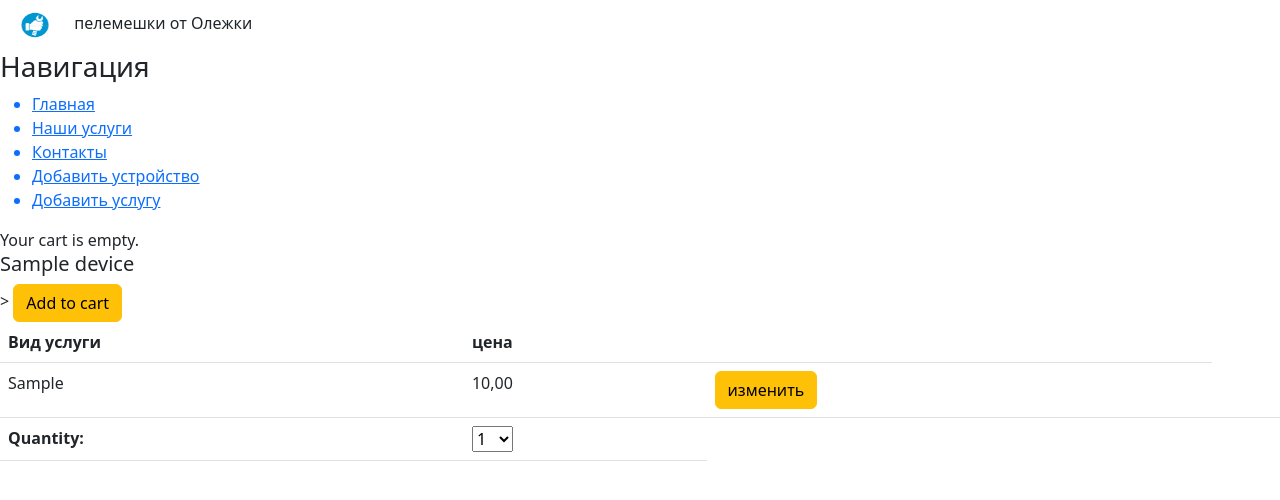
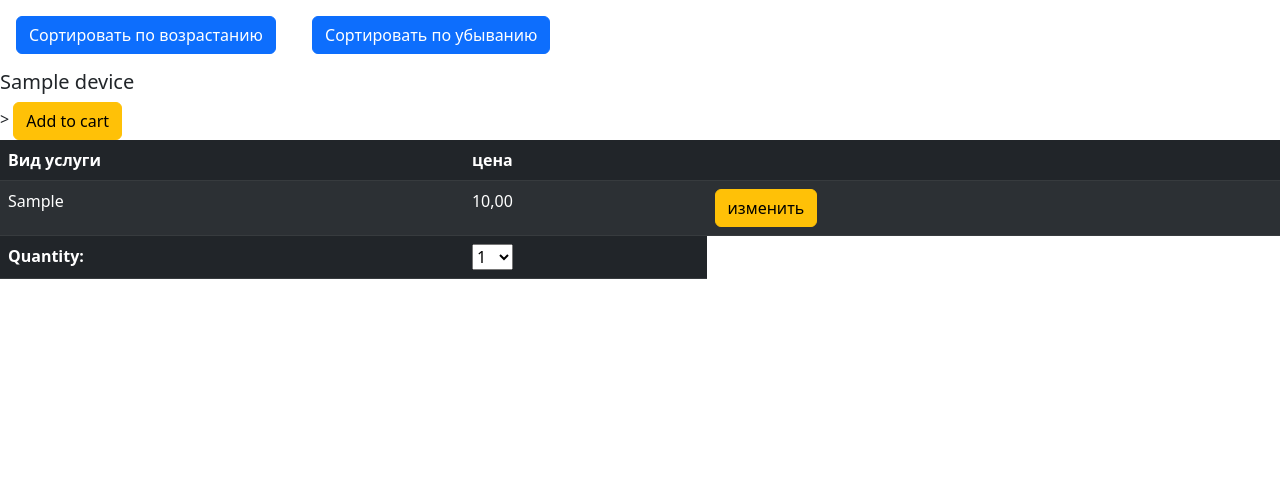
Before and after one commit to OlegErshov/Django, a Django app: page /details/1/ in a window 1280 px wide. Shown: the top 500 px of the page. Run offline with Django 4.2, Linux system fonts and the light colour scheme; a user stored in the database is signed in; tables that the repository leaves empty hold one stand-in row (values such as "Sample post").

Commit message:
finish lab

```diff
--- a/serviceCenter/services/templates/services/details.html
+++ b/serviceCenter/services/templates/services/details.html
@@ -1,4 +1,3 @@
-
 <!DOCTYPE html>
 {% load static%}
     <html>
@@ -8,46 +7,17 @@
         <title>Edit</title>
     </head>
 
-    <aside>
-    <img  src="{% static 'services/img/logo.jpg' %}" height="50" width="70"  alt="logo">
-    <span class="logo"> пелемешки от Олежки</span>
-    <h3>Навигация</h3>
-    <ul>
-        <a href="{% url 'services:home' %}"><li>Главная</li></a>
-        <a href="{% url 'services:services' %}"><li>Наши услуги</li></a>
-        <a href=""><li>Контакты</li></a>
-        {% if user.is_staff %}
-        <a href="{% url 'services:create'%}"><li>Добавить устройство</li></a>
-        <a href="{% url 'services:createIssue' %}"><li>Добавить услугу</li></a>
-        {% endif %}
-
-    </ul>
-     <div class="cart">
-        {%if user.is_authenticated%}
-        {% with total_items=cart|length %}
-            {% if cart|length > 0 %}
-                Your cart:
-                <a href="{% url 'cart:cart_details' %}">
-                    {{ total_items }} item{{ total_items|pluralize }},
-                    ${{ cart.get_total_price }}
-                </a>
-            {% else %}
-                Your cart is empty.
-            {% endif %}
-        {% endwith %}
-        {%endif%}
-
-    </div>
-
-</aside>
-
     <body>
+             <form action="{{ request.get_full_path }}" method="get">
+                <button class="btn btn-primary m-3" type="submit" name="sort" value="ascending">Сортировать по возрастанию</button>
+                <button class="btn btn-primary m-3" type="submit" name="sort" value="descending">Сортировать по убыванию</button>
+            </form>
 
             <h5>{{ device.name }}</h5>>
-            <table class="table">
+            <table class="table table-dark table-striped ">
                  <thead class="thead-dark">
                     <tr>
-                        <th>Вид услуги</th> <th>цена</th> <th></th>
+                        <th>Вид услуги</th> <th>цена</th> <th></th> <th></th>
                     </tr>
                 </thead>
 
@@ -56,6 +26,7 @@
                         <tr>
                             <td>{{issue.issue_type}}</td> <td>{{issue.price}}</td>
                             <td><a href="{% url 'services:editIssue' issue.id %}"><button class="btn btn-warning">изменить</button></a></td>
+                            {% if user.is_staff %}
                             <td>
                                 <form action="{% url 'cart:cart_add' issue.id %}" method="post">
                                     {{ cart_form }}
@@ -63,6 +34,7 @@
                                     <input type="submit" class="btn btn-warning" value="Add to cart">
                                 </form>
                             </td>
+                            {% endif %}
 
 
                         </tr>
--- a/serviceCenter/services/views.py
+++ b/serviceCenter/services/views.py
@@ -12,9 +12,9 @@ from cart.forms import CartIssueAddForm
 
 def services(request):
     devices = Device.objects.all()
-    cart_form = CartIssueAddForm()
 
     return render(request, 'services/ourServices.html', {'devices': devices})
+
 
 class all_devices_view(ListView):
     model = Device
@@ -86,10 +86,17 @@ def detail(request, id):
     issues = Issue.objects.filter(device_type__name=device.name)
     cart_form = CartIssueAddForm()
 
+    sort_t = request.GET.get('sort')
+
+    if (str(sort_t) == 'ascending'):
+        issues = issues.order_by('price')
+    elif (str(sort_t) == 'descending'):
+        issues = issues.order_by('-price')
+
+
     data = {
         'device': device,
         'issues': issues,
-        'cart_form': cart_form
-
+        'cart_form':cart_form
     }
     return render(request, 'services/details.html', data)
```
Also changed, not shown: serviceCenter/cart/templates/cart/details.html (+14 -9 lines).
